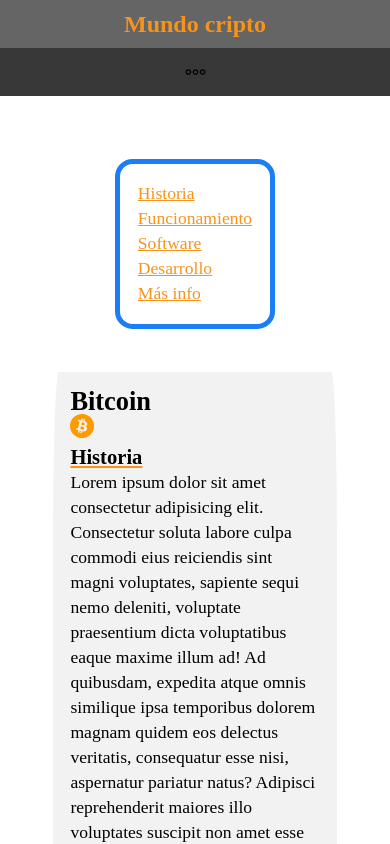
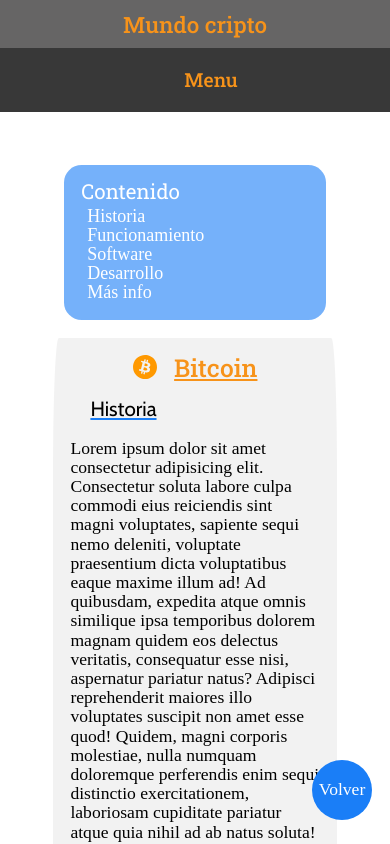
Before and after one commit to Juancho43/MundoCripto, a plain HTML site: page pages/tema1.html in a window 390 px wide. Shown: the top 844 px of the page. Drawn offline with nearby package versions, Linux system fonts and the light colour scheme.

Commit message:
Plantilla 0.2

```diff
--- a/assets/css/style.css
+++ b/assets/css/style.css
@@ -1,14 +1,16 @@
-:root{
-    --c1:#1A7EF7;
-    --c2:#F7931A;
-}
+@import url('https://fonts.googleapis.com/css2?family=Cabin:ital,wght@0,400;0,700;1,500&family=Roboto+Slab:wght@400;500&display=swap');
+
 *{
     margin: 0;
     padding: 0;
 }
+html{
+    scroll-behavior: smooth;
+}
 body{
     height: 100vh;
     width: 100vw;
+
 }
 header,footer{
     background-color: rgb(102, 101, 101);
@@ -22,10 +24,13 @@ footer{
     font-size: medium;
 }
 header h2{
-    color: var(--c2);
+    font-family: 'Roboto Slab', serif;
+    font-size: 1.4em;
+    font-weight: 500;
+    color: #F7931A;
 }
 header h2 a{
-    color: var(--c2);
+    color: #F7931A;
     text-decoration: none;
 }
 main{
@@ -44,22 +49,56 @@ section > article{
 }
 
 /*Clases del Nav*/
+.Volver{
+    display: none;
+    background-color: #1A7EF7;
+    border-radius: 50%;
+    position: fixed;
+    top: 90%;
+    left: 80%;
+    width: 60px;
+    height: 60px;
+
+    justify-content: center;
+    align-items: center;
+}
+.Volver a{
+    display: inline-block;
+    color: white;
+    text-decoration: none;
+}
 .Menu{
     padding: 1em;
     line-height: 2rem;
     background-color: rgb(56, 56, 56);
     flex-grow: 3;
+
 }
-
+.Menu-header h3, label{
+    font-family: 'Roboto Slab', serif;
+    font-size: 1.1em;
+    font-weight: 500;
+    color: #F7931A;
+}
 .Menu-lista{
     list-style: none;
 
 }
 
 .Menu-lista li > a{
+    font-family: 'Cabin', sans-serif;
     color: white;
     text-decoration: none;
+    transition: 2s;
+
 }
+.Menu-lista li > a:hover{
+    color: #F7931A;
+    text-decoration: underline;
+    text-decoration-color:#1A7EF7 ;
+    transition: 2s;
+}
+
 
 .Menu-header{
     display: flex;
@@ -73,6 +112,9 @@ section > article{
     height: 20px;
     width: 25px;
 }
+.Menu input#menu{
+    display: none;
+}
 /*Contenido de la página */
 .Contenido{
     display: flex;
@@ -82,28 +124,58 @@ section > article{
     line-height: 1.2rem;
     overflow: auto;
 }
+
 /*Articulo*/
+
 .Articulo-menu{
     position: sticky;
-    top: 10px;
+    top: 1%;
 
     display: flex;
+    flex-direction: column;
+    gap: 5px;
     align-self: flex-start;
     width: auto;
-    border: 5px solid var(--c1);
+    background-color: rgba(26, 126, 247,60%);
     border-radius: 1em;
     padding: 1em;
+}
+.Articulo-menu h3{
+    color:#fff;
+    font-family: 'Roboto Slab', serif;
+    font-weight: 400;
+}
+.Articulo-header{
+    display: flex;
+    flex-flow: row-reverse;
+    justify-content: center;
+    align-items: center;
+    gap: 1em;
+}
+.Articulo-header h2{
+    font-family: 'Roboto Slab', serif;
+    font-size: 1.4em;
+    font-weight: 500;
+    color: #F7931A;
+    text-decoration: underline ;
+
 }
 .Articulo-menu ul{
     list-style: none;
 }
 .Articulo-menu li a{
-    color:#F7931A;
+    color: #fff;
+    font-size: large;
+    text-decoration: none;
+    margin: 6px;
+}
 
-}
 .Articulo h3{
     text-decoration: underline ;
-    text-decoration-color:#F7931A ;
+    text-decoration-color:#1A7EF7 ;
+    font-family: 'Cabin', sans-serif;
+    font-weight: 400;
+    margin: 20px;
 }
 
 @media screen and (max-width: 700px) {
@@ -116,36 +188,49 @@ section > article{
     }
     main{
         flex-direction: column;
+        overflow-y: scroll;
+    }
+    .Volver{
+        display: flex;
     }
     .Articulo-menu{
         align-self: center;
+        width: 80%;
+        top: 0;
     }
     .Contenido{
         height: auto;
         flex-direction: column;
         font-size: 1.1rem;
-        line-height: 25px;
 
-    }
-    .Articulo{
-        margin-top: 2em;
+
     }
 
     .Menu{
         display: flex;
+        flex-flow: column wrap;
         justify-content: center;
         align-items: center;
-        height: 1em;
-        color: wheat;
+
     }
     .Menu-header > h3{
         display: none;
     }
-    .Menu-header > img{
+    .Menu-header > label{
+        display: inline-block;
+        width: 100vw;
+        text-align: center;
+    }
+
+
+    /*Abrir y cerrar el menu*/
+    #menu ~ .Menu-lista {
+        display: none;
+        overflow: hidden;
+    }
+
+    #menu:checked ~ .Menu-lista{
         display: block;
-    }
-    .Menu-lista{
-        display: none;
     }
 
 
--- a/pages/tema1.html
+++ b/pages/tema1.html
@@ -6,7 +6,7 @@
     <meta name="viewport" content="width=device-width, initial-scale=1.0">
     <link rel="shortcut icon" href="../assets/img/icon.png" type="image/x-icon">
     <link rel="stylesheet" href="../assets/css/style.css">
-    <title>Mundo cripto</title>
+    <title>Mundo cripto - Bitcoin</title>
 </head>
 <body>
     <header>
@@ -14,27 +14,31 @@
     </header>
     <main>
         <nav class="Menu">
-            <span class="Menu-header">
-                <h3>Contendio</h3>
-                <img src="../assets/img/menu.svg" alt="menu">
+            <input type="checkbox" name="menu" id="menu">
+            <span class="Menu-header" id="arriba">
+                <label for="menu"> <h3>Menu</h3> </label>
             </span>
 
             <ul class="Menu-lista">
-                <li><a href="./pages/tema1.html">Bitcoin</a></li>
-                <li><a href="./pages/tema2.html">Blockchain</a></li>
-                <li><a href="./pages/tema3.html">Stablecoins</a></li>
-                <li><a href="./pages/tema4.html">Wallets</a></li>
-                <li><a href="./pages/tema5.html">Seguridad</a></li>
-                <li><a href="./pages/tema6.html">Ethereum</a></li>
-                <li><a href="./pages/tema7.html">DeFi</a></li>
-                <li><a href="./pages/tema8.html">DAOs</a></li>
-                <li><a href="./pages/tema9.html">NFTs</a></li>
-                <li><a href="./pages/tema10.html">WEB 3.0</a></li>
+                <li><a href="./tema1.html">Bitcoin</a></li>
+                <li><a href="./tema2.html">Blockchain</a></li>
+                <li><a href="./tema3.html">Stablecoins</a></li>
+                <li><a href="./tema4.html">Wallets</a></li>
+                <li><a href="./tema5.html">Seguridad</a></li>
+                <li><a href="./tema6.html">Ethereum</a></li>
+                <li><a href="./tema7.html">DeFi</a></li>
+                <li><a href="./tema8.html">DAOs</a></li>
+                <li><a href="./tema9.html">NFTs</a></li>
+                <li><a href="./tema10.html">WEB 3.0</a></li>
             </ul>
         </nav>
         <section class="Contenido">
+            <span class="Volver">
+                <a href="#arriba">Volver</a>
 
+            </span>
             <aside class="Articulo-menu ">
+                <h3>Contenido</h3>
                 <ul>
                     <li><a href="#parte1">Historia</a></li>
                     <li><a href="#parte2">Funcionamiento</a></li>
```
Also changed, not shown: index.html (+4 -2 lines).
